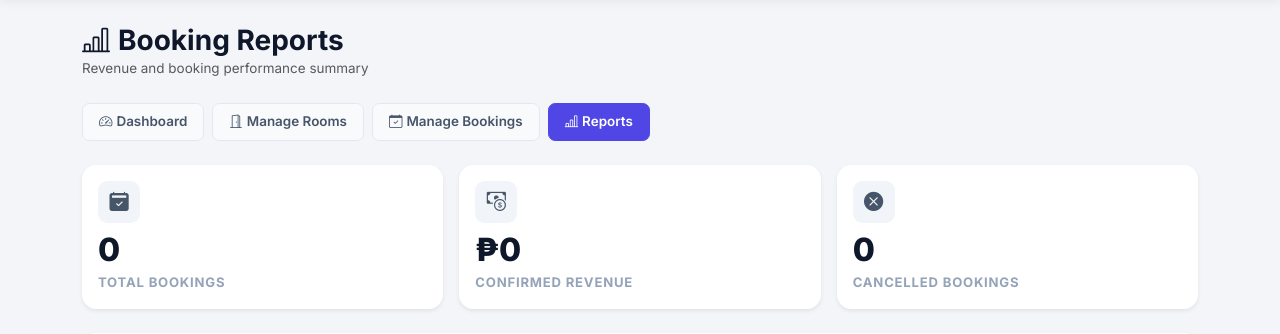
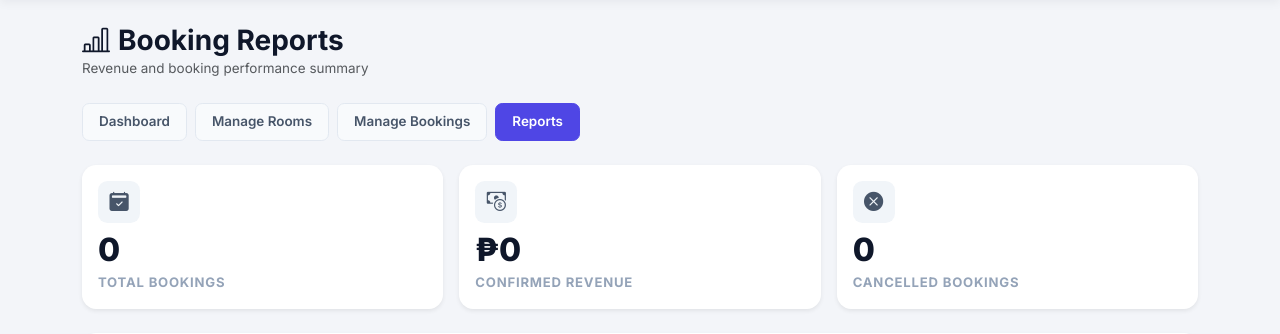
Before and after one commit to AldrianLoberiano/hotel_reservation, a Django app: page /admin-dashboard/reports/ in a window 1280 px wide. Shown: the part 71-405 px from the top of the page. Run offline with Django 5.2, Linux system fonts and the light colour scheme; the visitor is signed in with stand-in values (Sample User, id 1); data that the repository does not hold is empty.

Commit message:
Update reports.html

```diff
--- a/reservations/templates/reservations/admin/reports.html
+++ b/reservations/templates/reservations/admin/reports.html
@@ -9,10 +9,10 @@
 </div>
 
 <div class="admin-nav mb-4">
-    <a href="{% url 'admin_dashboard' %}"><i class="bi bi-speedometer2 me-1"></i>Dashboard</a>
-    <a href="{% url 'admin_room_list' %}"><i class="bi bi-door-open me-1"></i>Manage Rooms</a>
-    <a href="{% url 'admin_booking_list' %}"><i class="bi bi-calendar-check me-1"></i>Manage Bookings</a>
-    <a href="{% url 'admin_reports' %}" class="active"><i class="bi bi-bar-chart-line me-1"></i>Reports</a>
+    <a href="{% url 'admin_dashboard' %}">Dashboard</a>
+    <a href="{% url 'admin_room_list' %}">Manage Rooms</a>
+    <a href="{% url 'admin_booking_list' %}">Manage Bookings</a>
+    <a href="{% url 'admin_reports' %}" class="active">Reports</a>
 </div>
 
 <div class="row g-3 mb-4">
```
